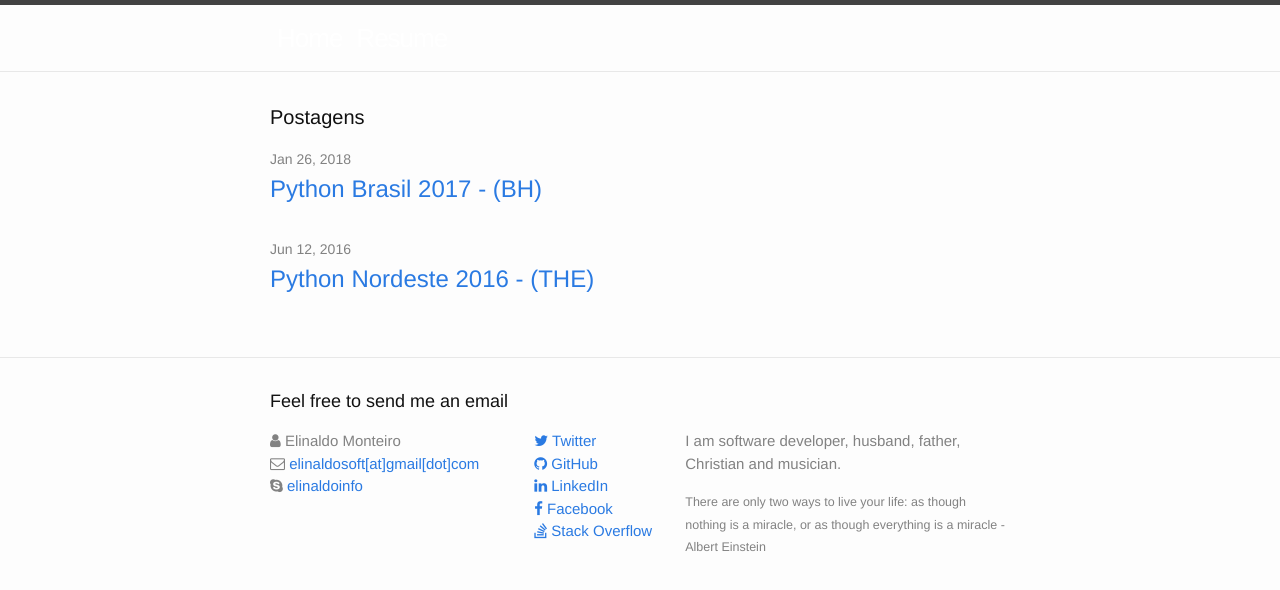
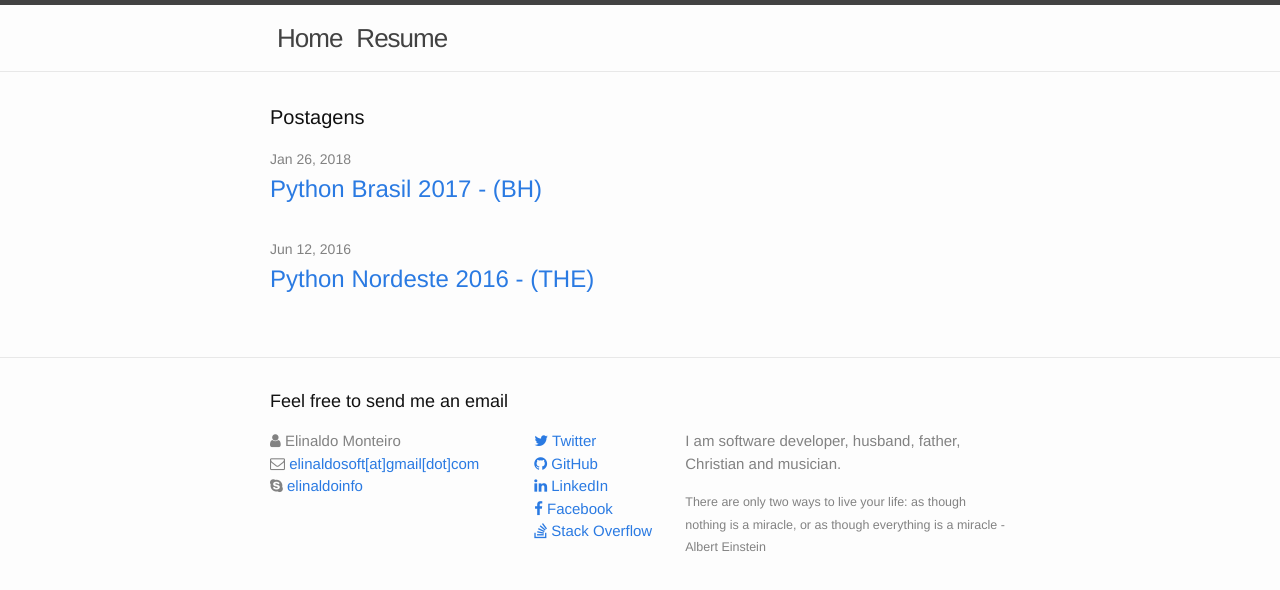
Before and after one commit to elinaldosoft/elinaldosoft.github.io, a Jekyll site: the page built from index.md, in a window 1280 px wide. Shown: the top 590 px of the page. Built offline with Jekyll 4.4.1, drawn with Linux system fonts in a browser that asks for light colours; nearby versions of some CDN libraries; comment, search, counter and statistics services are not loaded.

Commit message:
fix css menu

```diff
--- a/assets/main.scss
+++ b/assets/main.scss
@@ -50,7 +50,6 @@ $on-laptop:        800px;
 
 .menu li a {
     display: block;
-    color: white;
     text-align: center;
     padding: 5px 7px;
 }
```
